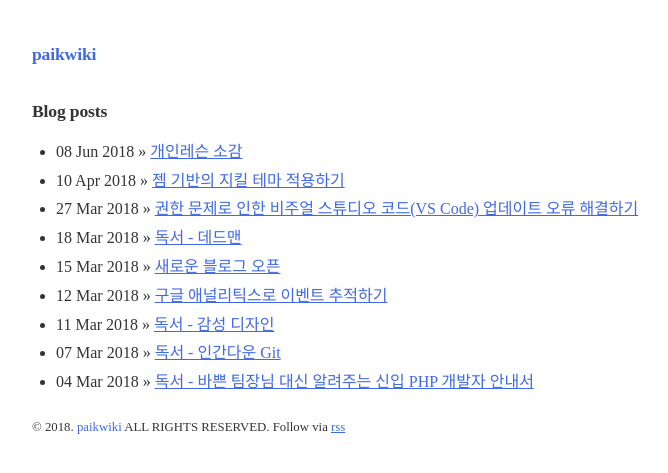
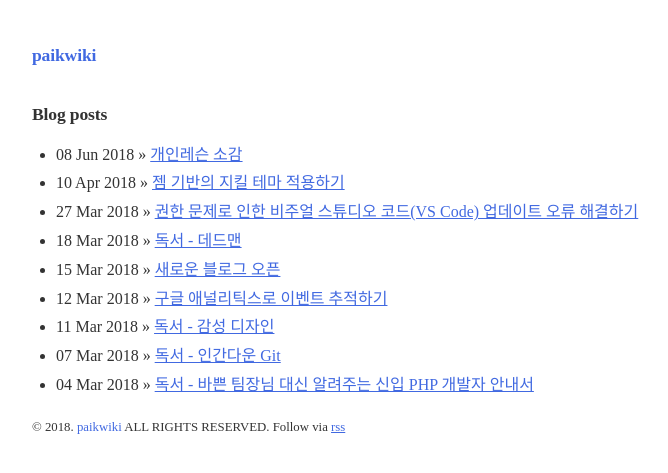
Before and after one commit to paikwiki/paikwiki.github.io, a Jekyll site: the page built from index.html, in a window 1280 px wide. Shown: the top 473 px of the page, without its empty margins (264-932 px from the left). Built offline with Jekyll 4.4.1, drawn with Linux system fonts in a browser that asks for light colours; some web fonts are replaced.

Commit message:
Remove unit(rem) for line-height

```diff
--- a/_sass/basic.scss
+++ b/_sass/basic.scss
@@ -51,7 +51,7 @@
 }
 
 p, span, a, li {
-  line-height: 1.8rem;
+  line-height: 1.8;
   word-break: keep-all;
   vertical-align: baseline;
 }
```
